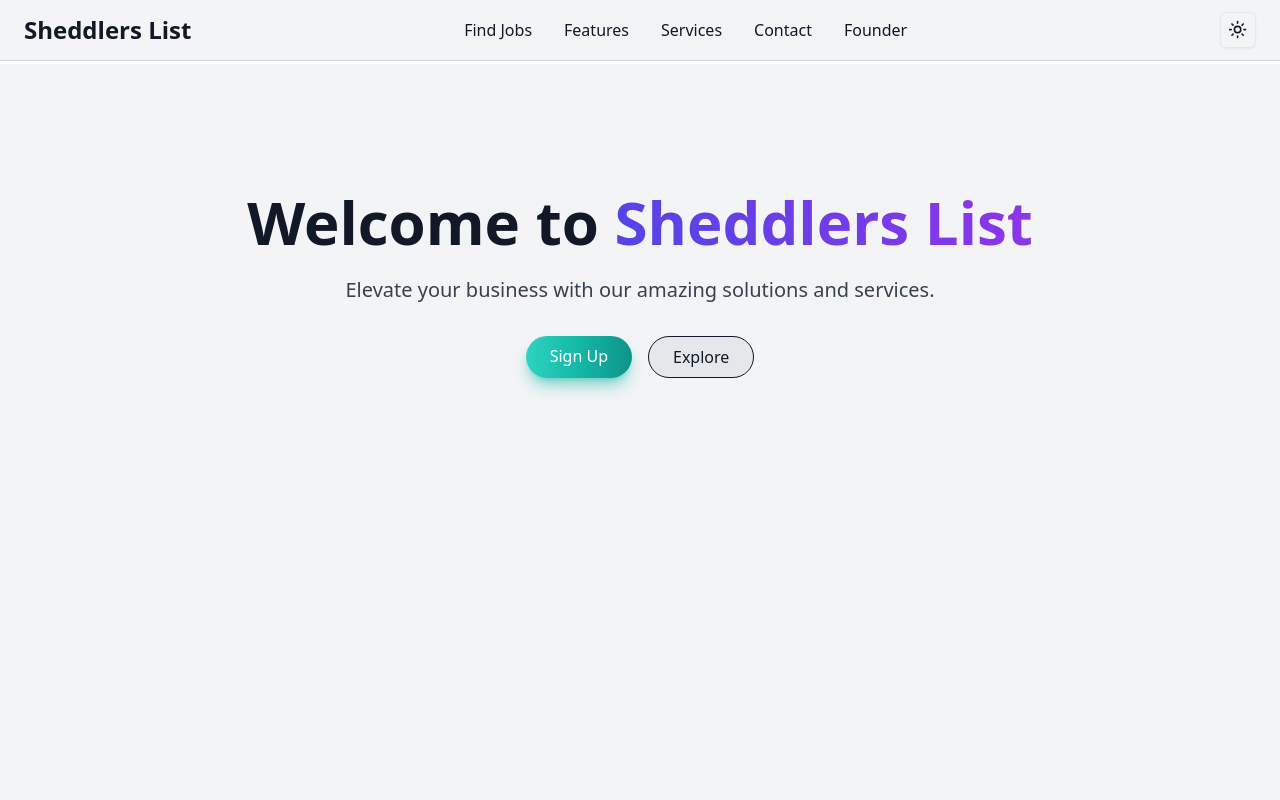
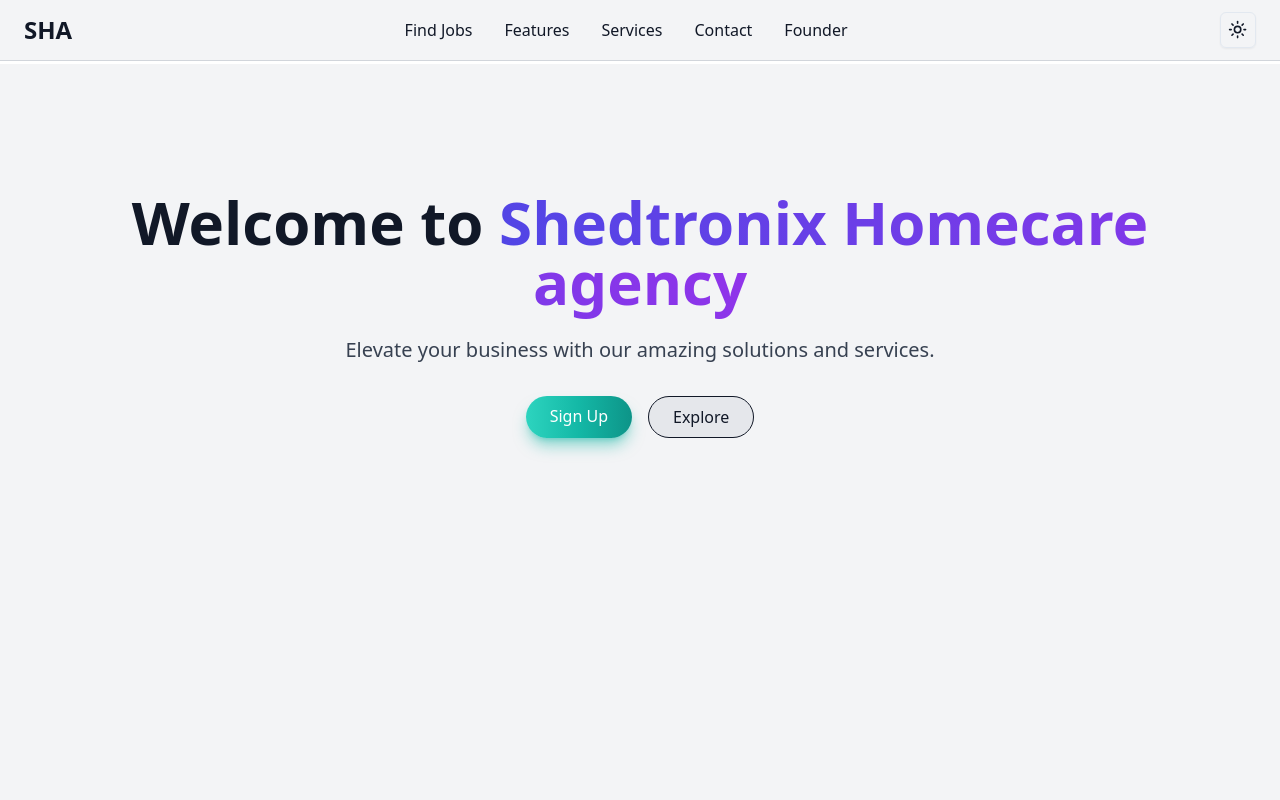
Before and after one commit to Manishsingh8135/Job-Portal, a Next.js app: page / in a window 1280 px wide. Shown: the top 800 px of the page. Built offline with nearby package versions, Linux system fonts and the light colour scheme.

Commit message:
Changed in names

```diff
--- a/app/layout.tsx
+++ b/app/layout.tsx
@@ -7,8 +7,8 @@ import { ClerkProvider } from '@clerk/nextjs'
 import {dark} from "@clerk/themes";
 
 export const metadata: Metadata = {
-  title: 'Create Next App',
-  description: 'Generated by create next app',
+  title: 'Shedtronix Homecare agency',
+  description: 'Get the best Job you deserve!!',
 }
 
 export default function RootLayout({
--- a/components/footernew.tsx
+++ b/components/footernew.tsx
@@ -13,7 +13,7 @@ export default function Footer() {
                                     alt="FlowBite Logo"
                                 />
                                 <span className="self-center text-2xl font-semibold whitespace-nowrap dark:text-white">
-                                    Sheddlers List
+                                Shedtronix Homecare agency
                                 </span>
                             </a>
                         </div>
@@ -25,7 +25,7 @@ export default function Footer() {
                                 <ul className="text-gray-500 dark:text-gray-400 font-medium">
                                     <li className="mb-4">
                                         <a href="/" className="hover:underline">
-                                            Sheddlers List
+                                        Shedtronix Homecare agency
                                         </a>
                                     </li>
                                     <li>
@@ -82,7 +82,7 @@ export default function Footer() {
                         <span className="text-sm text-gray-500 sm:text-center dark:text-gray-400">
                             © 2023{" "}
                             <a href="/" className="hover:underline">
-                                Sheddlers List™
+                            Shedtronix Homecare agency™
                             </a>
                             . All Rights Reserved.
                         </span>
--- a/components/herosection.tsx
+++ b/components/herosection.tsx
@@ -10,7 +10,7 @@ function HeroSection() {
       {/* Content */}
       <div className="relative container mx-auto px-6 text-center">
         <h1 className="text-4xl md:text-6xl font-bold text-gray-900 dark:text-white mb-6">
-          Welcome to <span className="gradient-text">Sheddlers List</span>
+          Welcome to <span className="gradient-text">Shedtronix Homecare agency</span>
         </h1>
         <p className="text-xl text-gray-700 dark:text-gray-300 mb-8">
           Elevate your business with our amazing solutions and services.
--- a/components/shared/Navbar.tsx
+++ b/components/shared/Navbar.tsx
@@ -16,7 +16,7 @@ export default function Navbar() {
       <nav className="container mx-auto px-6 py-3">
         <div className="flex justify-between items-center">
           <Link href="/" className="text-2xl font-bold text-gray-900 dark:text-white">
-            Sheddlers List
+          SHA
           </Link>
 
           <div className="hidden md:block ">
```
